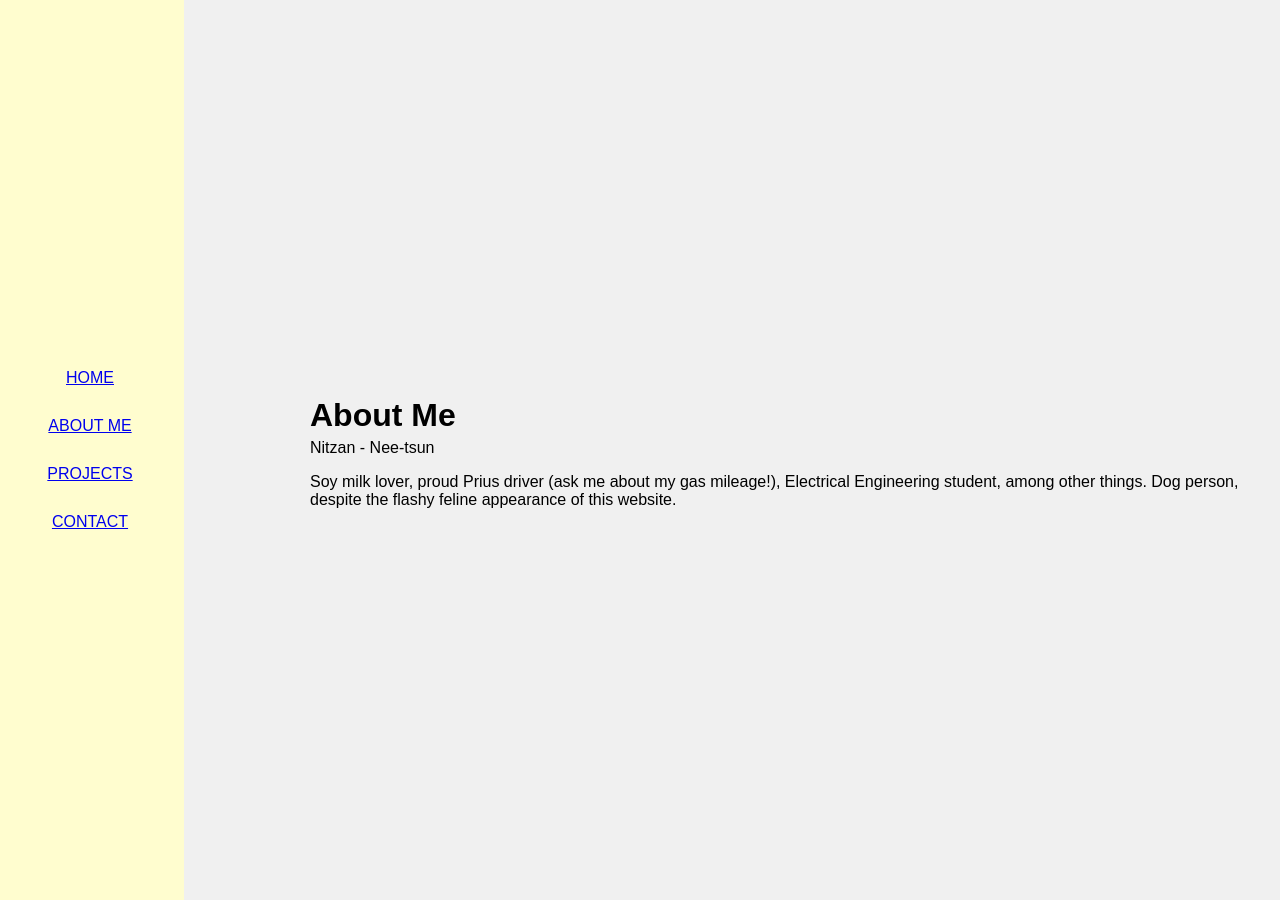
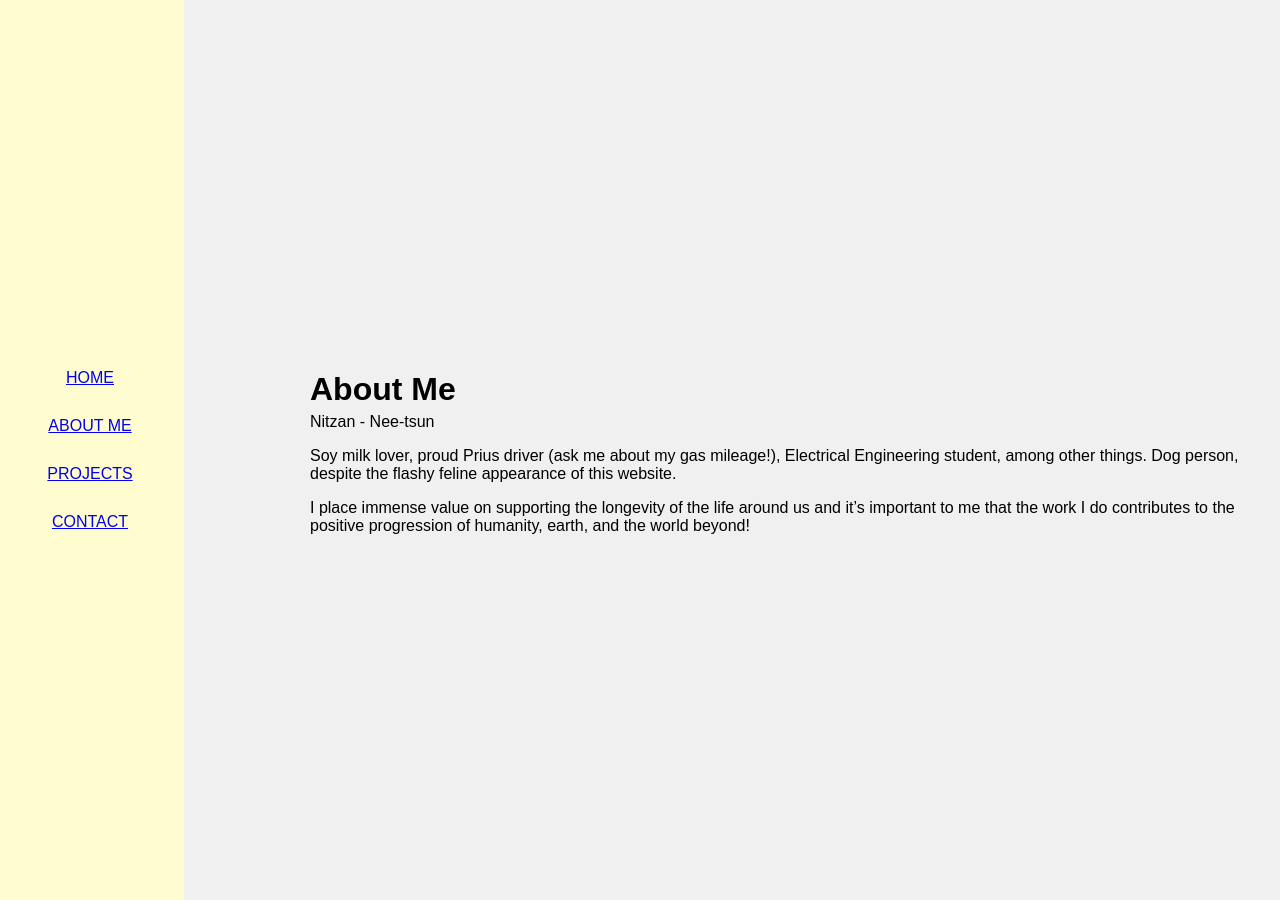
Before and after one commit to nben6405/nben6405.github.io, a Jekyll site: the page built from about.md, in a window 1280 px wide. Built offline with Jekyll 4.4.1, drawn with Linux system fonts in a browser that asks for light colours; some web fonts are replaced.

Commit message:
Update about.md

```diff
--- a/about.md
+++ b/about.md
@@ -8,3 +8,5 @@ title: About Me
 Nitzan - Nee-tsun
 
 Soy milk lover, proud Prius driver (ask me about my gas mileage!), Electrical Engineering student, among other things. Dog person, despite the flashy feline appearance of this website.
+
+I place immense value on supporting the longevity of the life around us and it's important to me that the work I do contributes to the positive progression of humanity, earth, and the world beyond!
```
